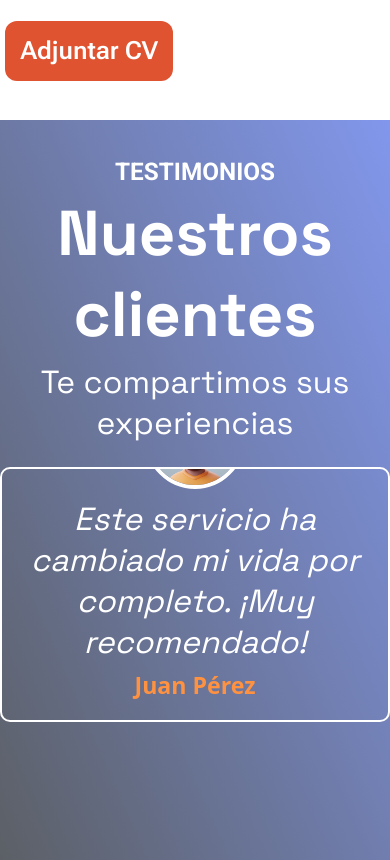
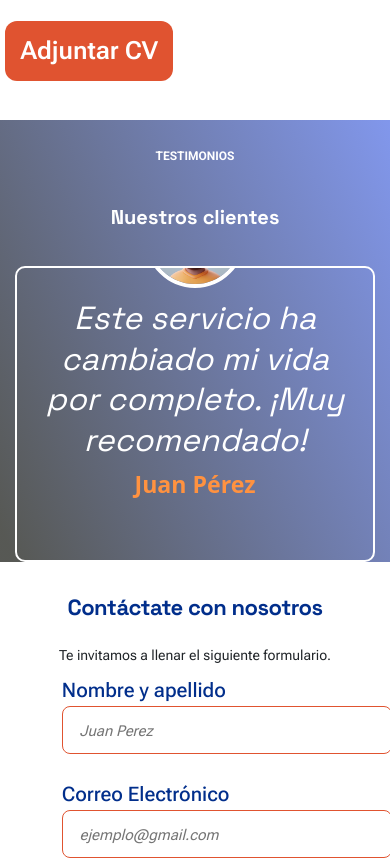
Before and after one commit to javiergp23/ashtech, a React (Vite) app: page / in a window 390 px wide. Shown: the part 4180-5040 px from the top of the page. Built offline with nearby package versions, Linux system fonts and the light colour scheme; a web font is replaced by a local one.

Commit message:
contact mobile

```diff
--- a/src/components/cardTestimonios.css
+++ b/src/components/cardTestimonios.css
@@ -20,6 +20,10 @@
 }
 
 @media (min-width: 321px) and (max-width: 480px) {
+  .container-carousel{
+    width: 360px;
+    margin: 0 auto;
+  }
   .card_img{
     width: 70px;
   }
--- a/src/layouts/contact.css
+++ b/src/layouts/contact.css
@@ -101,21 +101,24 @@ input::placeholder{
         width: 100%;
     }
     .item-form-container{
-
-        padding: 20px;
+        padding: 10px;
         width: 100%;
     }
     input{
         width: 330px;
+        margin-left: 14%;
+    }
+    label{
+        margin-left: 14%;
+        margin-bottom: 4%;
+        color: #012E8B;
     }
 
     .boton-container{
         display: flex;
         justify-content: flex-end;
-        margin-right: 12%;
+        margin-right: 14%;
     }
-
-
 }
 
 /* Teléfonos grandes (481px - 767px) */
--- a/src/layouts/testimonials.css
+++ b/src/layouts/testimonials.css
@@ -34,3 +34,42 @@
     margin-bottom: 6%;
 
 }
+
+@media (min-width: 321px) and (max-width: 480px) {
+    .testimonios-container{
+        height: 60%;
+    }
+    .test-title{
+        font-size: 12px;
+        padding-top: 6%;
+    }
+    .test-title-two{
+        font-size: 20px;
+    }
+    .test-title-three{
+        display: none;
+    }
+}
+
+/* Teléfonos grandes (481px - 767px) */
+@media (min-width: 481px) and (max-width: 767px) {
+  /* Estilos para teléfonos grandes o phablets */
+
+}
+
+/* Tablets en orientación vertical (768px - 1024px) */
+@media (min-width: 768px) and (max-width: 1024px) {
+  /* Estilos para tablets en orientación vertical */
+}
+
+/* Tablets en orientación horizontal (1025px - 1280px) */
+@media (min-width: 1025px) and (max-width: 1280px) {
+  /* Estilos para tablets en orientación horizontal o laptops pequeñas */
+
+}
+
+/* Pantallas de escritorio pequeñas (1281px - 1440px) */
+@media (min-width: 1281px) and (max-width: 1440px) {
+  /* Estilos para pantallas de escritorio pequeñas */
+
+}
```
